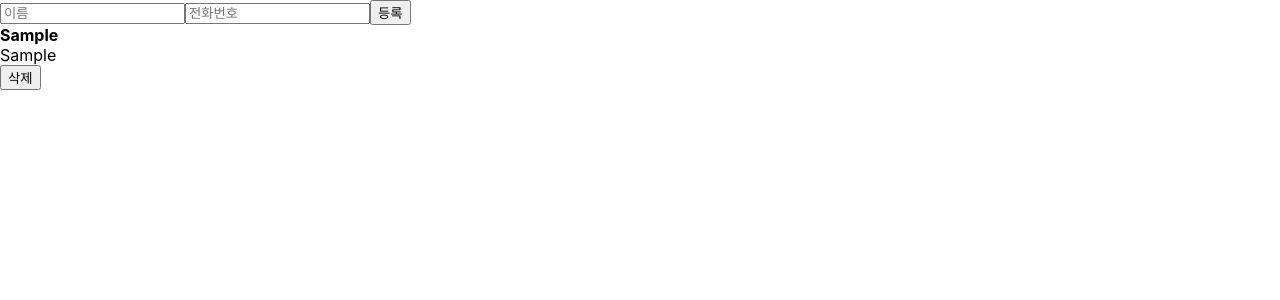
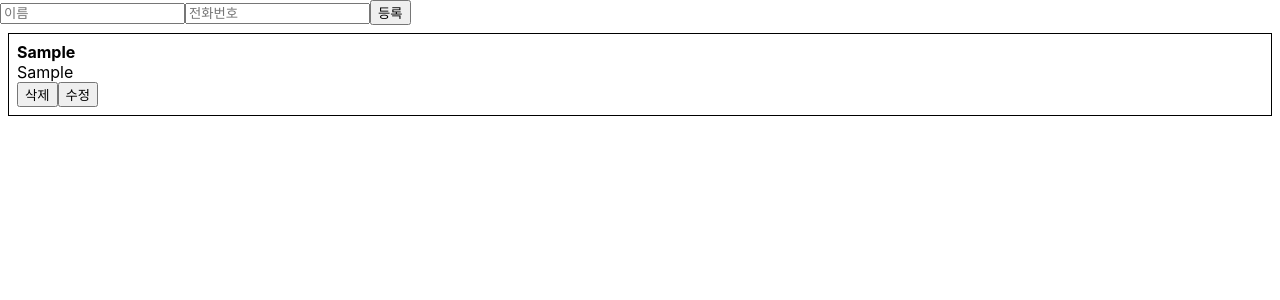
Before and after one commit to mingyeongmo/begin-react2, a React (Create React App) app: page / in a window 1280 px wide. Both pictures are taken after typing "Sample", "Sample" into the empty fields and a click on the button "등록". Shown: the top 300 px of the page. Built offline with nearby package versions, Linux system fonts and the light colour scheme.

Commit message:
배열 안의 데이터 수정하기

```diff
--- a/src/App.js
+++ b/src/App.js
@@ -27,6 +27,23 @@
     });
   }
 
+  handleUpdate = (id, data) => {
+    const { information } = this.state;
+    this.setState({
+      information: information.map(
+        info => {
+          if (info.id === id) {
+            return {
+              id,
+              ...data,
+            };
+          }
+          return info;
+        }
+      )
+    })
+  }
+
   render() {
     return (
       <div>
@@ -34,6 +51,7 @@
         <PhoneInfoList
           data={this.state.information}
           onRemove={this.handleRemove}
+          onUpdate={this.handleUpdate}
           />
       </div>
     )
--- a/src/components/PhoneInfo.js
+++ b/src/components/PhoneInfo.js
@@ -1,15 +1,49 @@
-import React, { Component } from 'react'
+import React, { Component, Fragment } from 'react'
 
 export default class PhoneInfo extends Component {
+
+    state = {
+        editing: false,
+        name: '',
+        phone: ''
+    }
 
     handleRemove = () => {
         const { info, onRemove } = this.props;
         onRemove(info.id);
     }
 
+    handleToggleEdit = () => {
+        // true -> false
+            // onUpdate
+        // false -> true
+            // state 에 info 값을 넣어주기
+        const { info, onUpdate } = this.props;
+        if (this.state.editing) {
+            onUpdate(info.id, {
+                name: this.state.name,
+                phone: this.state.phone
+            });
+        } else {
+            this.setState({
+                name: info.name,
+                phone: info.phone,
+            });
+        }
+        this.setState({
+            editing: !this.state.editing,
+        });
+    }
+
+    handleChange = (e) => {
+        this.setState({
+            [e.target.name]: e.target.value
+        })
+    }
+
     render() {
         const { name, phone} = this.props.info;
-
+        const { editing } = this.state;
         const style = {
             border: '1px solid black',
             padding: '8px',
@@ -17,10 +51,36 @@
         };
 
         return (
-            <div>
-                <div><b>{name}</b></div>
-                <div>{phone}</div>
-                <button onClick={this.handleRemove}>삭제</button>
+            <div style={style}>
+                {
+                    editing ? (
+                        <Fragment>
+                            <div>
+                                <input
+                                name="name"
+                                onChange={this.handleChange}
+                                value={this.state.name}
+                                />
+                            </div>
+                            <div>
+                                <input
+                                name="phone"
+                                onChange={this.handleChange}
+                                value={this.state.phone}
+                                />
+                            </div>
+                        </Fragment>
+                    ) : (
+                        <Fragment>
+                            <div><b>{name}</b></div>
+                            <div>{phone}</div>
+                        </Fragment>
+                    )
+                }
+                    <button onClick={this.handleRemove}>삭제</button>
+                    <button onClick={this.handleToggleEdit}>
+                        { editing ? '적용' : '수정' }
+                    </button>
             </div>
         );
     }
--- a/src/components/PhoneInfoList.js
+++ b/src/components/PhoneInfoList.js
@@ -8,12 +8,13 @@
     }
 
     render() {
-        const { data, onRemove } = this.props;
+        const { data, onRemove, onUpdate } = this.props;
 
         const list = data.map(
             info => (
             <PhoneInfo
                 onRemove={onRemove}
+                onUpdate={onUpdate}
                 info={info}
                 key={info.id}
                 />)
```
